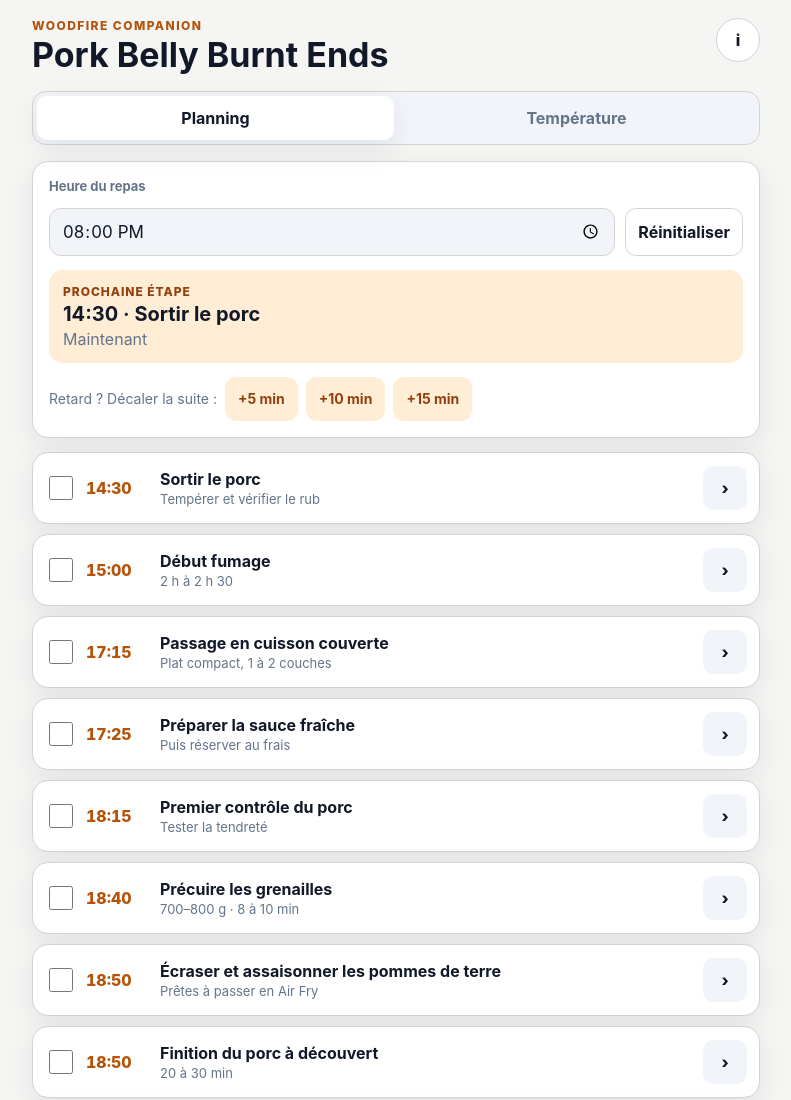
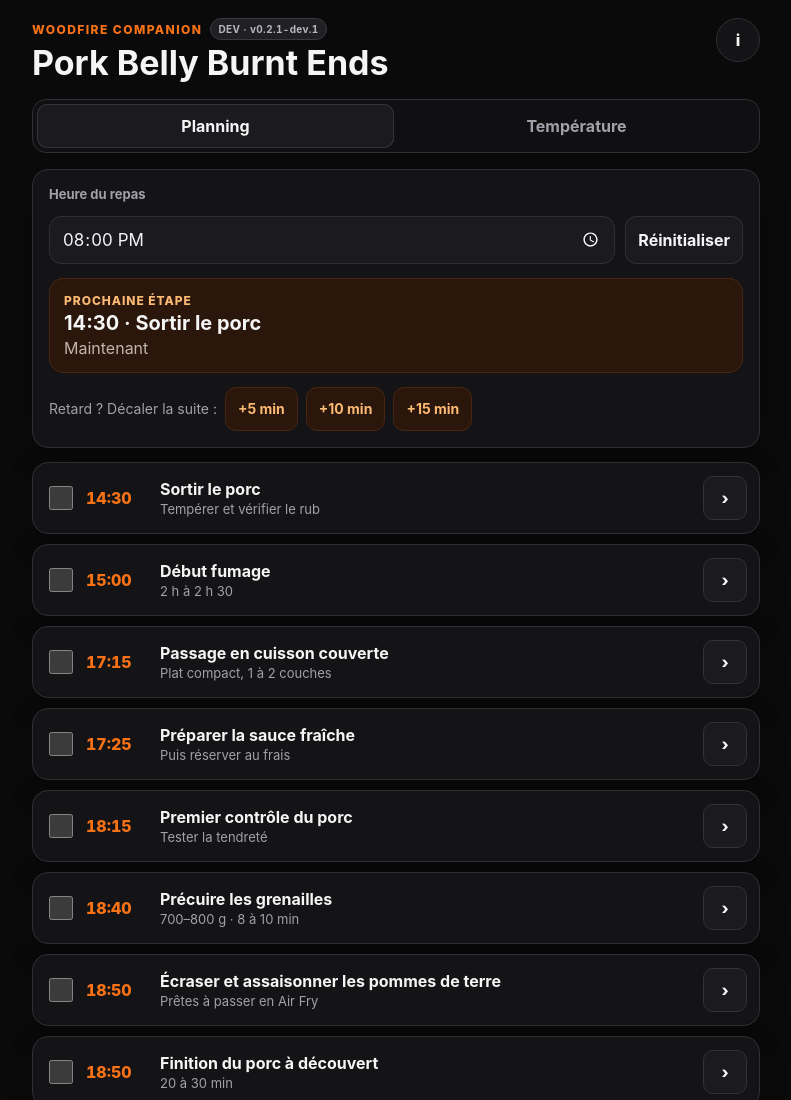
Before and after one commit to Alanb3110/woodfire-companion, a website with bundled scripts: page index.html in a window 1280 px wide. Shown: the top 1100 px of the page, without its empty margins (244-1035 px from the left). Built offline with nearby package versions, Linux system fonts and the light colour scheme.

Commit message:
Add visible dev version and neutral dark theme
* Show dev version and use dark app chrome

* Switch UI to neutral dark theme

* Bump development version

* Use neutral dark PWA colors

* Prefer fresh assets online with offline fallback

* Align visible dev version

* Test dev version consistency

```diff
--- a/index.html
+++ b/index.html
@@ -3,7 +3,7 @@
 <head>
   <meta charset="utf-8" />
   <meta name="viewport" content="width=device-width, initial-scale=1, viewport-fit=cover" />
-  <meta name="theme-color" content="#111827" />
+  <meta name="theme-color" content="#0a0a0b" />
   <meta name="apple-mobile-web-app-capable" content="yes" />
   <meta name="apple-mobile-web-app-status-bar-style" content="black-translucent" />
   <meta name="apple-mobile-web-app-title" content="Woodfire" />
@@ -16,7 +16,10 @@
   <main class="app-shell">
     <header class="topbar">
       <div>
-        <p class="eyebrow">WOODFIRE COMPANION</p>
+        <div class="brand-line">
+          <p class="eyebrow">WOODFIRE COMPANION</p>
+          <span class="version-badge" aria-label="Version de développement">DEV · v0.2.1-dev.1</span>
+        </div>
         <h1 id="cookTitle">Chargement…</h1>
       </div>
       <button id="installHelpBtn" class="icon-btn" type="button" aria-label="Aide installation">i</button>
--- a/package.json
+++ b/package.json
@@ -1,6 +1,6 @@
 {
   "name": "woodfire-companion",
-  "version": "0.2.0",
+  "version": "0.2.1-dev.1",
   "private": true,
   "type": "module",
   "scripts": {
--- a/styles.css
+++ b/styles.css
@@ -1,38 +1,21 @@
 :root {
-  color-scheme: light dark;
-  --bg: #f5f5f4;
-  --surface: #ffffff;
-  --surface-2: #f1f5f9;
-  --text: #111827;
-  --muted: #64748b;
-  --border: #d6d3d1;
-  --accent: #b45309;
-  --accent-strong: #92400e;
-  --accent-soft: #ffedd5;
-  --success: #166534;
-  --danger: #b91c1c;
-  --shadow: 0 8px 30px rgba(15, 23, 42, 0.08);
-}
-
-@media (prefers-color-scheme: dark) {
-  :root {
-    --bg: #0f172a;
-    --surface: #111827;
-    --surface-2: #1f2937;
-    --text: #f8fafc;
-    --muted: #94a3b8;
-    --border: #334155;
-    --accent: #fb923c;
-    --accent-strong: #fdba74;
-    --accent-soft: #431407;
-    --success: #86efac;
-    --danger: #fca5a5;
-    --shadow: none;
-  }
+  color-scheme: dark;
+  --bg: #0a0a0b;
+  --surface: #141416;
+  --surface-2: #1b1b1f;
+  --text: #f5f5f5;
+  --muted: #a1a1aa;
+  --border: #2f2f35;
+  --accent: #f97316;
+  --accent-strong: #fdba74;
+  --accent-soft: #2a160b;
+  --success: #86efac;
+  --danger: #fca5a5;
+  --shadow: 0 10px 28px rgba(0, 0, 0, 0.24);
 }
 
 * { box-sizing: border-box; }
-html { -webkit-text-size-adjust: 100%; }
+html { -webkit-text-size-adjust: 100%; background: var(--bg); }
 body {
   margin: 0;
   background: var(--bg);
@@ -55,12 +38,33 @@ button { -webkit-tap-highlight-color: transparent; }
   gap: 12px;
   margin-bottom: 18px;
 }
+.brand-line {
+  display: flex;
+  align-items: center;
+  gap: 8px;
+  flex-wrap: wrap;
+  margin-bottom: 5px;
+}
 .eyebrow {
-  margin: 0 0 4px;
+  margin: 0;
   color: var(--accent);
   font-weight: 800;
   font-size: 12px;
   letter-spacing: 0.12em;
+}
+.version-badge {
+  display: inline-flex;
+  align-items: center;
+  min-height: 22px;
+  padding: 3px 7px;
+  border: 1px solid #3a3a40;
+  border-radius: 999px;
+  background: #202024;
+  color: #b7b7c0;
+  font-size: 10px;
+  font-weight: 750;
+  letter-spacing: .035em;
+  font-variant-numeric: tabular-nums;
 }
 h1 { margin: 0; font-size: clamp(25px, 7vw, 34px); line-height: 1.05; }
 .icon-btn {
@@ -77,7 +81,7 @@ h1 { margin: 0; font-size: clamp(25px, 7vw, 34px); line-height: 1.05; }
   display: grid;
   grid-template-columns: 1fr 1fr;
   gap: 4px;
-  background: var(--surface-2);
+  background: #101012;
   border: 1px solid var(--border);
   border-radius: 14px;
   padding: 4px;
@@ -91,7 +95,11 @@ h1 { margin: 0; font-size: clamp(25px, 7vw, 34px); line-height: 1.05; }
   color: var(--muted);
   font-weight: 750;
 }
-.tab.active { background: var(--surface); color: var(--text); box-shadow: var(--shadow); }
+.tab.active {
+  background: var(--surface-2);
+  color: var(--text);
+  box-shadow: inset 0 0 0 1px #34343a;
+}
 .tab-panel { display: none; }
 .tab-panel.active { display: block; }
 
@@ -128,22 +136,23 @@ input[type="time"] { flex: 1; min-width: 0; }
   padding: 9px 12px;
   font-weight: 750;
 }
-.primary-btn { background: var(--accent); color: white; border-color: var(--accent); }
-.secondary-btn { background: var(--surface); color: var(--text); }
+.primary-btn { background: var(--accent); color: #120b06; border-color: var(--accent); }
+.secondary-btn { background: var(--surface-2); color: var(--text); }
 .secondary-btn.danger { color: var(--danger); }
-.chip-btn { background: var(--accent-soft); color: var(--accent-strong); border-color: transparent; }
-.text-btn { background: transparent; color: var(--accent); border-color: transparent; padding-inline: 6px; }
+.chip-btn { background: var(--accent-soft); color: var(--accent-strong); border-color: #4a2612; }
+.text-btn { background: transparent; color: var(--accent-strong); border-color: transparent; padding-inline: 6px; }
 
 .status-card {
   display: grid;
   gap: 3px;
   padding: 14px;
+  border: 1px solid #4a2612;
   border-radius: 14px;
   background: var(--accent-soft);
 }
 .status-label { color: var(--accent-strong); font-size: 12px; font-weight: 800; text-transform: uppercase; letter-spacing: .08em; }
 .status-card strong { font-size: 20px; }
-.status-meta { color: var(--muted); }
+.status-meta { color: #c2b5ad; }
 .shift-row { display: flex; gap: 8px; align-items: center; flex-wrap: wrap; color: var(--muted); font-size: 14px; }
 
 .task-list { display: grid; gap: 10px; }
@@ -167,7 +176,7 @@ input[type="time"] { flex: 1; min-width: 0; }
 .task-details-btn {
   min-width: 44px;
   min-height: 44px;
-  border: 0;
+  border: 1px solid #313137;
   border-radius: 10px;
   background: var(--surface-2);
   color: var(--text);
@@ -237,7 +246,7 @@ input[type="time"] { flex: 1; min-width: 0; }
   color: var(--text);
   padding: 0;
 }
-#installDialog::backdrop { background: rgba(0,0,0,.45); }
+#installDialog::backdrop { background: rgba(0,0,0,.72); }
 #installDialog form { padding: 20px; }
 #installDialog h2 { margin-top: 0; }
 #installDialog p { color: var(--muted); line-height: 1.45; }
```
Also changed, not shown: service-worker.js (+20 -9 lines), tests/version.test.js (added, +18 -0 lines), manifest.webmanifest.
